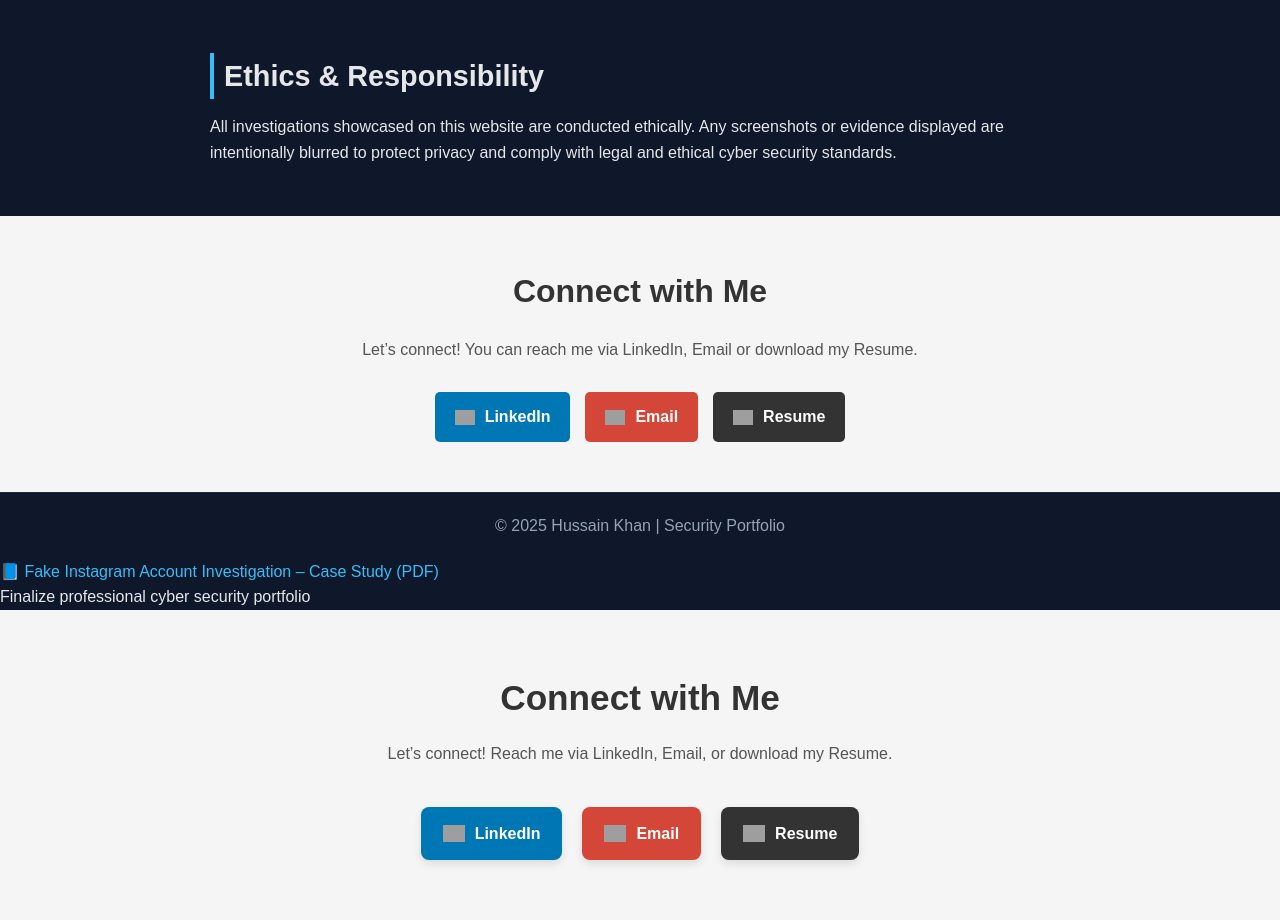
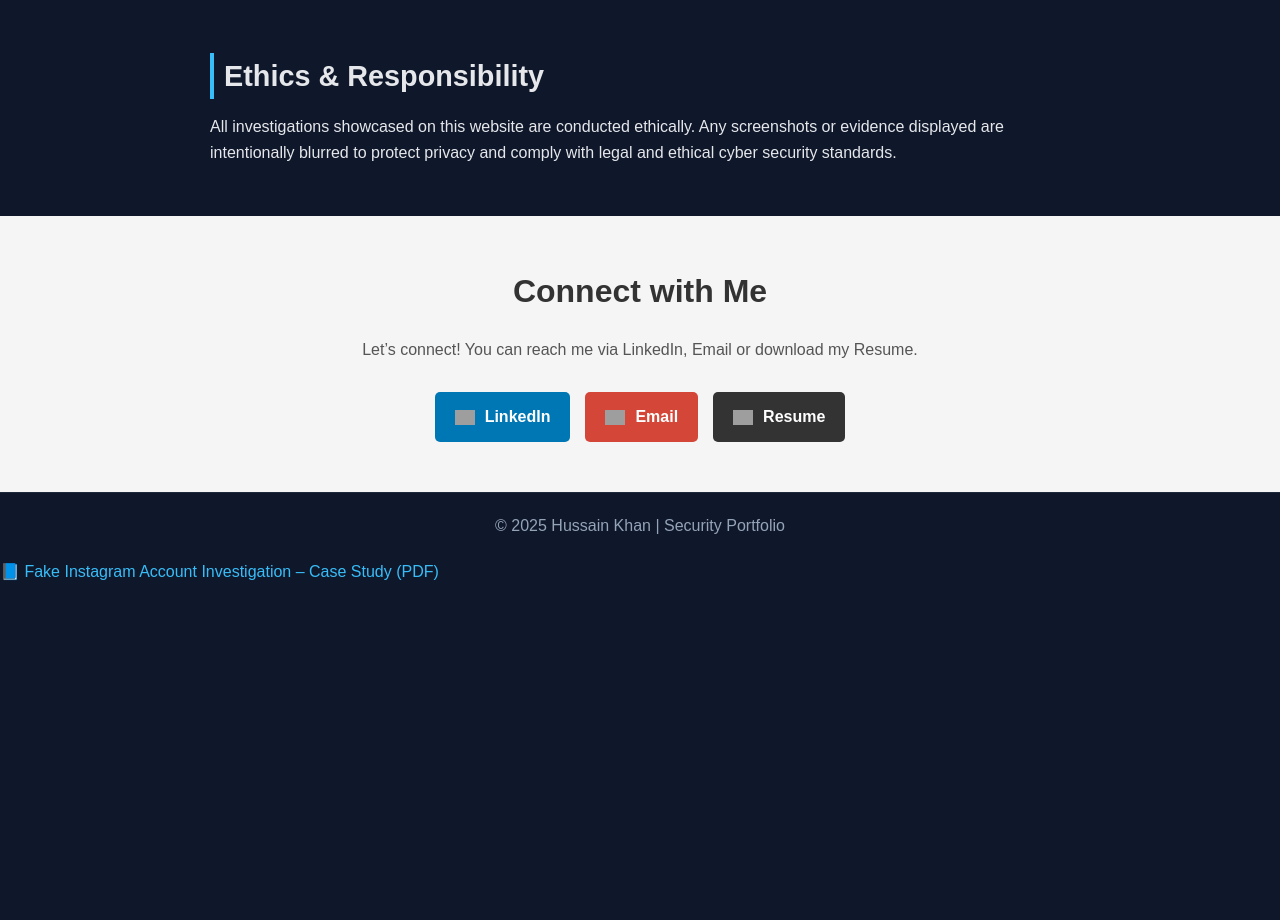
Before and after one commit to hrk0245-ui/hrk0245-ui.github.io, a plain HTML site: page index.html in a window 1280 px wide. Shown: the part 1483-2403 px from the top of the page. After the commit the page ends 2067 px from the top, so only its background shows below. Drawn offline with Linux system fonts and the light colour scheme; grey boxes are pictures that could not be loaded.

Commit message:
Update index.html

```diff
--- a/index.html
+++ b/index.html
@@ -121,66 +121,3 @@
 </p>
 </body>
 </html>
-Finalize professional cyber security portfolio
-<!-- ===== Contact / Connect Section with Hover Animation ===== -->
-<section id="contact" style="background-color:#f5f5f5; padding:60px 20px; text-align:center; font-family:Arial, sans-serif;">
-  <h2 style="font-size:2.2em; margin-bottom:15px; color:#333;">Connect with Me</h2>
-  <p style="color:#555; margin-bottom:40px;">Let’s connect! Reach me via LinkedIn, Email, or download my Resume.</p>
-
-  <div style="display:flex; justify-content:center; flex-wrap:wrap; gap:20px;">
-
-    <!-- LinkedIn Button -->
-    <a href="https://www.linkedin.com/in/hussain-khan-62a830283/" target="_blank" class="contact-btn linkedin">
-      <img src="https://cdn-icons-png.flaticon.com/512/174/174857.png" alt="LinkedIn" width="22">
-      LinkedIn
-    </a>
-
-    <!-- Email Button -->
-    <a href="mailto:youractualemail@gmail.com" class="contact-btn email">
-      <img src="https://cdn-icons-png.flaticon.com/512/732/732200.png" alt="Email" width="22">
-      Email
-    </a>
-
-    <!-- Resume Button -->
-    <a href="Resume.pdf" target="_blank" class="contact-btn resume">
-      <img src="https://cdn-icons-png.flaticon.com/512/337/337946.png" alt="Resume" width="22">
-      Resume
-    </a>
-
-  </div>
-</section>
-
-<!-- ===== Styles ===== -->
-<style>
-.contact-btn {
-  text-decoration: none;
-  display: flex;
-  align-items: center;
-  gap: 10px;
-  padding: 14px 22px;
-  border-radius: 8px;
-  color: white;
-  font-weight: bold;
-  box-shadow: 0 4px 8px rgba(0,0,0,0.1);
-  transition: all 0.3s ease;
-}
-
-.contact-btn img {
-  transition: transform 0.3s ease;
-}
-
-/* LinkedIn */
-.contact-btn.linkedin { background-color: #0077B5; }
-.contact-btn.linkedin:hover { background-color: #0a95d5; transform: translateY(-5px); }
-
-/* Email */
-.contact-btn.email { background-color: #D44638; }
-.contact-btn.email:hover { background-color: #e65c50; transform: translateY(-5px); }
-
-/* Resume */
-.contact-btn.resume { background-color: #333; }
-.contact-btn.resume:hover { background-color: #555; transform: translateY(-5px); }
-
-/* Icon animation */
-.contact-btn:hover img { transform: scale(1.2); }
-</style>
```
